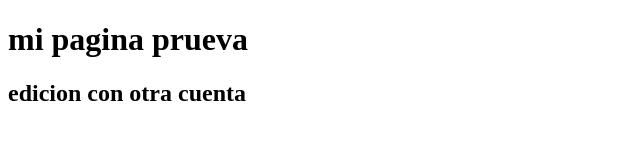
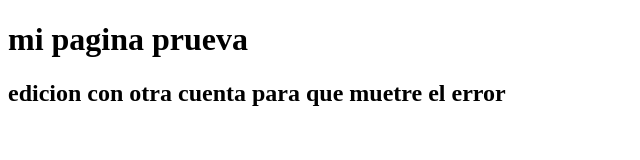
Before and after one commit to matiaz-cardoza/tda3, a plain HTML site: page index.html in a window 1280 px wide. Shown: the whole page, without its empty margins (0-640 px from the left). Drawn offline with Linux system fonts and the light colour scheme.

Commit message:
commit para error

```diff
--- a/index.html
+++ b/index.html
@@ -5,6 +5,6 @@
 </head>
 <body>
 	<h1>mi pagina prueva</h1>
-	<h2>edicion con otra cuenta</h2>
+	<h2>edicion con otra cuenta para que muetre el error</h2>
 </body>
 </html>
```
